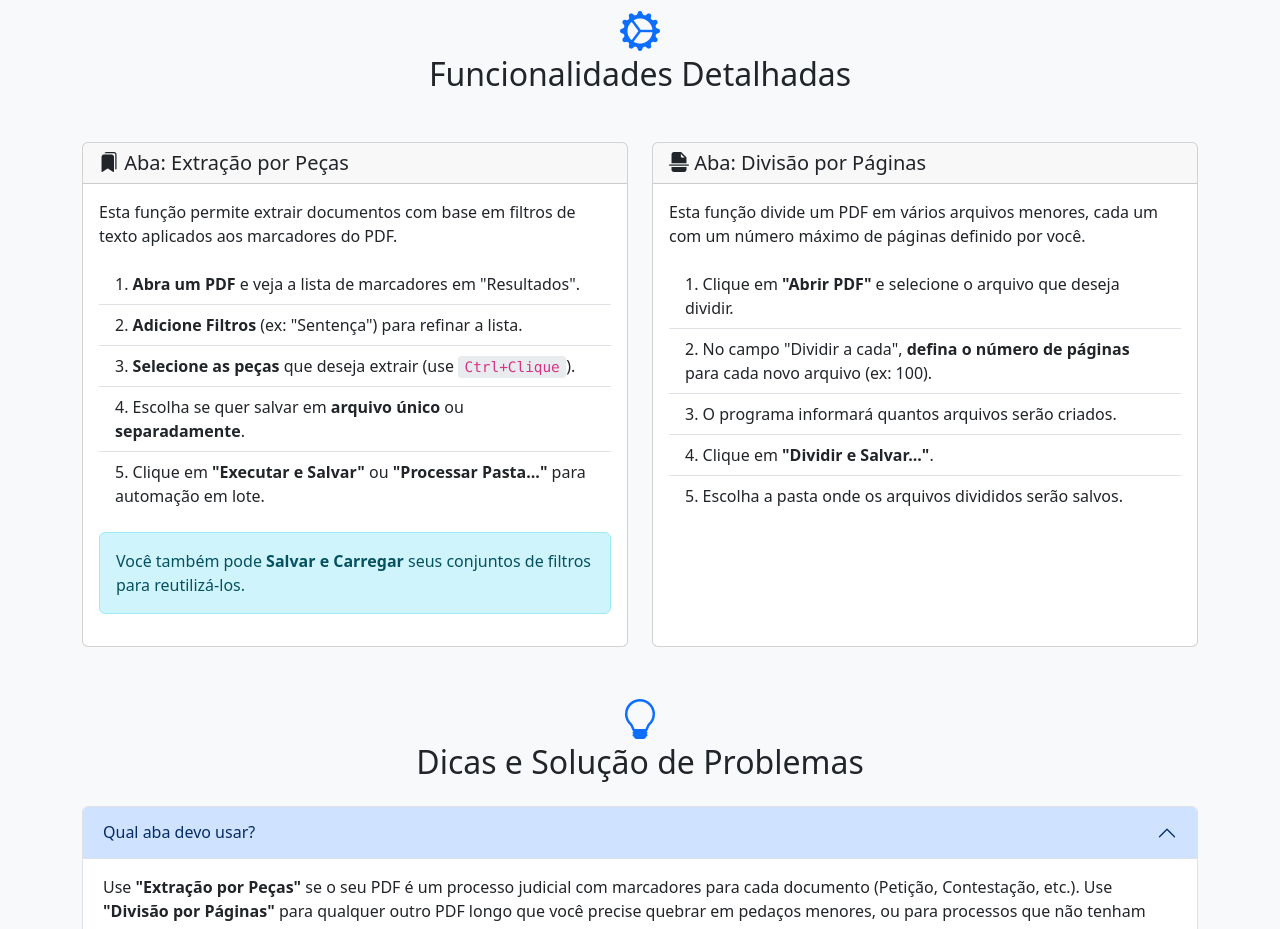
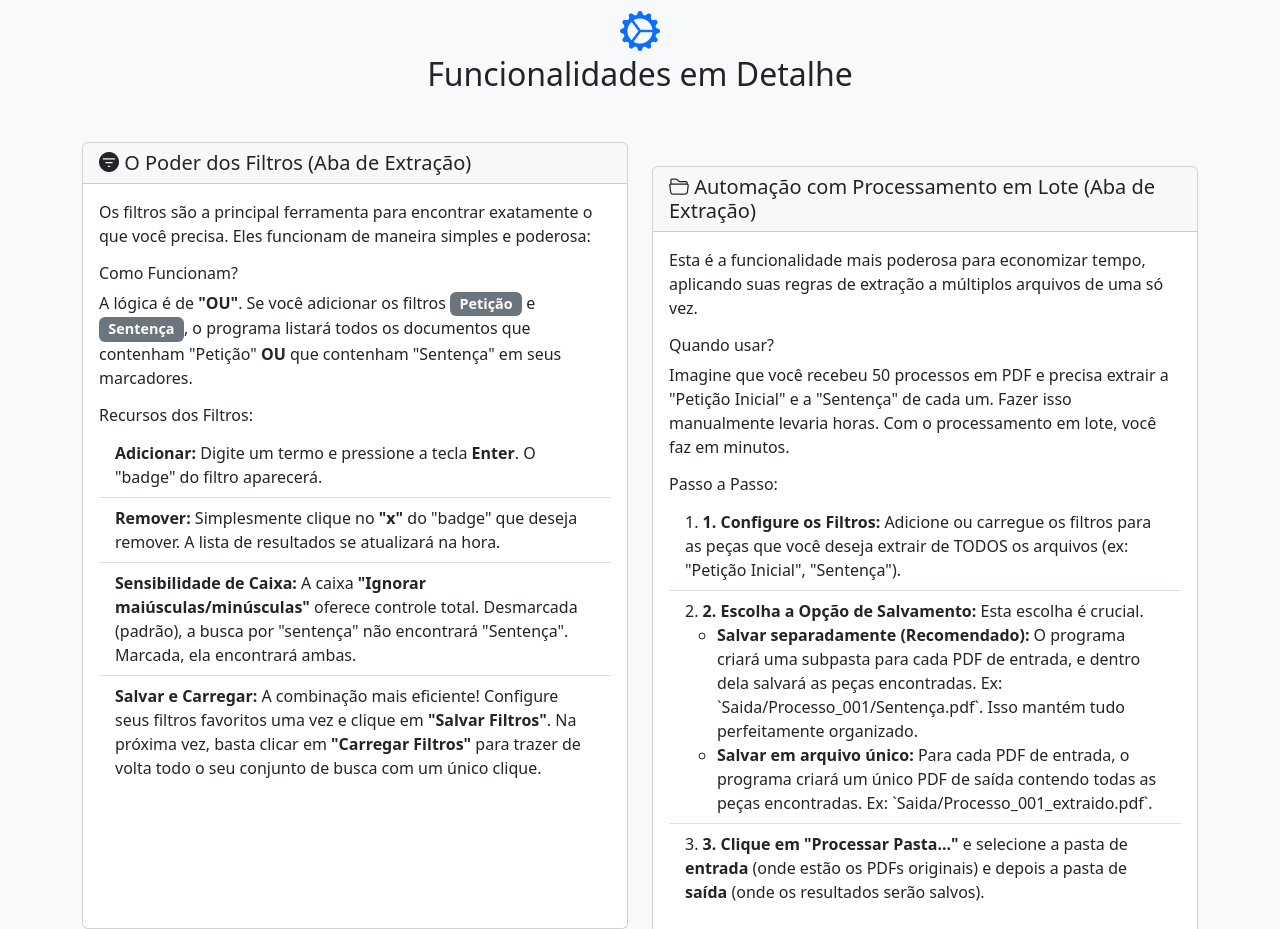
Before and after one commit to hudsonqa/Pinca_Pecas, a plain HTML site: page index.html in a window 1280 px wide. Shown: the part 1871-2800 px from the top of the page. Drawn offline with nearby package versions, Linux system fonts and the light colour scheme.

Commit message:
Update index.html

```diff
--- a/index.html
+++ b/index.html
@@ -3,7 +3,7 @@
 <head>
     <meta charset="UTF-8">
     <meta name="viewport" content="width=device-width, initial-scale=1.0">
-    <title>Pinça Peças v2.2 - Manual do Usuário</title>
+    <title>Pinça Peças v1.0 - Manual do Usuário</title>
 
     <link href="https://cdn.jsdelivr.net/npm/bootstrap@5.3.3/dist/css/bootstrap.min.css" rel="stylesheet" integrity="sha384-QWTKZyjpPEjISv5WaRU9OFeRpok6YctnYmDr5pNlyT2bRjXh0JMhjY6hW+ALEwIH" crossorigin="anonymous">
     <link rel="stylesheet" href="https://cdn.jsdelivr.net/npm/bootstrap-icons@1.11.3/font/bootstrap-icons.min.css">
@@ -56,7 +56,7 @@
         <div class="container">
             <a class="navbar-brand" href="#">
                 <i class="bi bi-pin-angle-fill"></i>
-                Pinça Peças v2.2
+                Pinça Peças v1.0
             </a>
             <button class="navbar-toggler" type="button" data-bs-toggle="collapse" data-bs-target="#navbarNav">
                 <span class="navbar-toggler-icon"></span>
@@ -76,7 +76,7 @@
     <div class="container mt-5">
 
         <section id="introducao" class="text-center hero mb-5">
-            <h1 class="display-4">Bem-vindo ao Pinça Peças v2.2!</h1>
+            <h1 class="display-4">Bem-vindo ao Pinça Peças v1.0!</h1>
             <p class="lead">Sua ferramenta multifuncional para extrair e dividir documentos PDF com precisão e velocidade.</p>
             <hr class="my-4">
             <p class="mb-4">Agora, além da extração inteligente por peças, você pode dividir qualquer PDF em partes menores. Este manual cobre todas as funcionalidades.</p>
@@ -127,9 +127,8 @@
 
         <section id="interface" class="my-5">
             <h2 class="text-center mb-4"><i class="bi bi-window-split section-icon"></i><br>Navegando pela Interface</h2>
-            <p class="text-center text-muted mb-5">O Pinça Peças agora é organizado em abas. Clique em uma aba para alternar entre as funcionalidades.</p>
+            <p class="text-center text-muted mb-5">O Pinça Peças é organizado em abas. Clique em uma aba para alternar entre as funcionalidades.</p>
 
-            <!-- ### CORREÇÃO DEFINITIVA APLICADA AQUI ### -->
             <ul class="nav nav-pills justify-content-center mb-3" id="pills-tab" role="tablist">
                 <li class="nav-item" role="presentation">
                     <button class="nav-link active" id="pills-extract-tab" data-bs-toggle="pill" data-bs-target="#pills-extract" type="button" role="tab">Extração por Peças</button>
@@ -155,37 +154,58 @@
         </section>
 
         <section id="funcionalidades" class="my-5">
-            <h2 class="text-center mb-5"><i class="bi bi-gear-wide-connected section-icon"></i><br>Funcionalidades Detalhadas</h2>
+            <h2 class="text-center mb-5"><i class="bi bi-gear-wide-connected section-icon"></i><br>Funcionalidades em Detalhe</h2>
             <div class="row row-cols-1 row-cols-md-2 g-4">
 
-                <div class="col">
+                <div class="col-12">
                     <div class="card h-100">
-                        <div class="card-header h5"><i class="bi bi-bookmarks-fill"></i> Aba: Extração por Peças</div>
+                        <div class="card-header h5"><i class="bi bi-filter-circle-fill"></i> O Poder dos Filtros (Aba de Extração)</div>
                         <div class="card-body">
-                            <p class="card-text">Esta função permite extrair documentos com base em filtros de texto aplicados aos marcadores do PDF.</p>
-                            <ol class="list-group list-group-numbered list-group-flush">
-                                <li class="list-group-item"><strong>Abra um PDF</strong> e veja a lista de marcadores em "Resultados".</li>
-                                <li class="list-group-item"><strong>Adicione Filtros</strong> (ex: "Sentença") para refinar a lista.</li>
-                                <li class="list-group-item"><strong>Selecione as peças</strong> que deseja extrair (use <code>Ctrl+Clique</code>).</li>
-                                <li class="list-group-item">Escolha se quer salvar em <strong>arquivo único</strong> ou <strong>separadamente</strong>.</li>
-                                <li class="list-group-item">Clique em <strong>"Executar e Salvar"</strong> ou <strong>"Processar Pasta..."</strong> para automação em lote.</li>
-                            </ol>
-                            <div class="alert alert-info mt-3">Você também pode <strong>Salvar e Carregar</strong> seus conjuntos de filtros para reutilizá-los.</div>
+                            <p class="card-text">Os filtros são a principal ferramenta para encontrar exatamente o que você precisa. Eles funcionam de maneira simples e poderosa:</p>
+                            <h6 class="mt-3">Como Funcionam?</h6>
+                            <p>A lógica é de <strong>"OU"</strong>. Se você adicionar os filtros <span class="badge bg-secondary">Petição</span> e <span class="badge bg-secondary">Sentença</span>, o programa listará todos os documentos que contenham "Petição" <strong>OU</strong> que contenham "Sentença" em seus marcadores.</p>
+                            <h6 class="mt-3">Recursos dos Filtros:</h6>
+                            <ul class="list-group list-group-flush">
+                                <li class="list-group-item"><strong>Adicionar:</strong> Digite um termo e pressione a tecla <strong>Enter</strong>. O "badge" do filtro aparecerá.</li>
+                                <li class="list-group-item"><strong>Remover:</strong> Simplesmente clique no <strong>"x"</strong> do "badge" que deseja remover. A lista de resultados se atualizará na hora.</li>
+                                <li class="list-group-item"><strong>Sensibilidade de Caixa:</strong> A caixa <strong>"Ignorar maiúsculas/minúsculas"</strong> oferece controle total. Desmarcada (padrão), a busca por "sentença" não encontrará "Sentença". Marcada, ela encontrará ambas.</li>
+                                <li class="list-group-item"><strong>Salvar e Carregar:</strong> A combinação mais eficiente! Configure seus filtros favoritos uma vez e clique em <strong>"Salvar Filtros"</strong>. Na próxima vez, basta clicar em <strong>"Carregar Filtros"</strong> para trazer de volta todo o seu conjunto de busca com um único clique.</li>
+                            </ul>
                         </div>
                     </div>
                 </div>
 
-                <div class="col">
-                    <div class="card h-100">
-                        <div class="card-header h5"><i class="bi bi-file-earmark-break-fill"></i> Aba: Divisão por Páginas</div>
+                <div class="col-12">
+                    <div class="card h-100 mt-4">
+                        <div class="card-header h5"><i class="bi bi-folder2-open"></i> Automação com Processamento em Lote (Aba de Extração)</div>
                         <div class="card-body">
-                            <p class="card-text">Esta função divide um PDF em vários arquivos menores, cada um com um número máximo de páginas definido por você.</p>
+                            <p class="card-text">Esta é a funcionalidade mais poderosa para economizar tempo, aplicando suas regras de extração a múltiplos arquivos de uma só vez.</p>
+                            <h6 class="mt-3">Quando usar?</h6>
+                            <p>Imagine que você recebeu 50 processos em PDF e precisa extrair a "Petição Inicial" e a "Sentença" de cada um. Fazer isso manualmente levaria horas. Com o processamento em lote, você faz em minutos.</p>
+                            <h6 class="mt-3">Passo a Passo:</h6>
                             <ol class="list-group list-group-numbered list-group-flush">
-                                <li class="list-group-item">Clique em <strong>"Abrir PDF"</strong> e selecione o arquivo que deseja dividir.</li>
-                                <li class="list-group-item">No campo "Dividir a cada", <strong>defina o número de páginas</strong> para cada novo arquivo (ex: 100).</li>
-                                <li class="list-group-item">O programa informará quantos arquivos serão criados.</li>
-                                <li class="list-group-item">Clique em <strong>"Dividir e Salvar..."</strong>.</li>
-                                <li class="list-group-item">Escolha a pasta onde os arquivos divididos serão salvos.</li>
+                                <li class="list-group-item"><strong>1. Configure os Filtros:</strong> Adicione ou carregue os filtros para as peças que você deseja extrair de TODOS os arquivos (ex: "Petição Inicial", "Sentença").</li>
+                                <li class="list-group-item"><strong>2. Escolha a Opção de Salvamento:</strong> Esta escolha é crucial.
+                                    <ul>
+                                        <li><strong>Salvar separadamente (Recomendado):</strong> O programa criará uma subpasta para cada PDF de entrada, e dentro dela salvará as peças encontradas. Ex: `Saida/Processo_001/Sentença.pdf`. Isso mantém tudo perfeitamente organizado.</li>
+                                        <li><strong>Salvar em arquivo único:</strong> Para cada PDF de entrada, o programa criará um único PDF de saída contendo todas as peças encontradas. Ex: `Saida/Processo_001_extraido.pdf`.</li>
+                                    </ul>
+                                </li>
+                                <li class="list-group-item"><strong>3. Clique em "Processar Pasta..."</strong> e selecione a pasta de <strong>entrada</strong> (onde estão os PDFs originais) e depois a pasta de <strong>saída</strong> (onde os resultados serão salvos).</li>
+                            </ol>
+                        </div>
+                    </div>
+                </div>
+                 <div class="col-12">
+                    <div class="card h-100 mt-4">
+                        <div class="card-header h5"><i class="bi bi-file-earmark-break-fill"></i> Divisão Simples por Páginas (Aba de Divisão)</div>
+                        <div class="card-body">
+                            <p class="card-text">Esta função é a solução universal para qualquer PDF, especialmente aqueles sem marcadores ou muito longos.</p>
+                            <h6 class="mt-3">Passo a Passo:</h6>
+                            <ol class="list-group list-group-numbered list-group-flush">
+                                <li class="list-group-item"><strong>1. Abra o PDF:</strong> Use o botão "Abrir PDF" dentro desta aba.</li>
+                                <li class="list-group-item"><strong>2. Defina o Intervalo:</strong> No campo "Dividir a cada", insira o número máximo de páginas que cada arquivo de saída deve ter (ex: 50, 100, 200).</li>
+                                <li class="list-group-item"><strong>3. Clique em "Dividir e Salvar..."</strong> e escolha a pasta de destino. O programa criará os arquivos numerados para você (ex: `documento_parte_1.pdf`, `documento_parte_2.pdf`, etc.).</li>
                             </ol>
                         </div>
                     </div>
```
